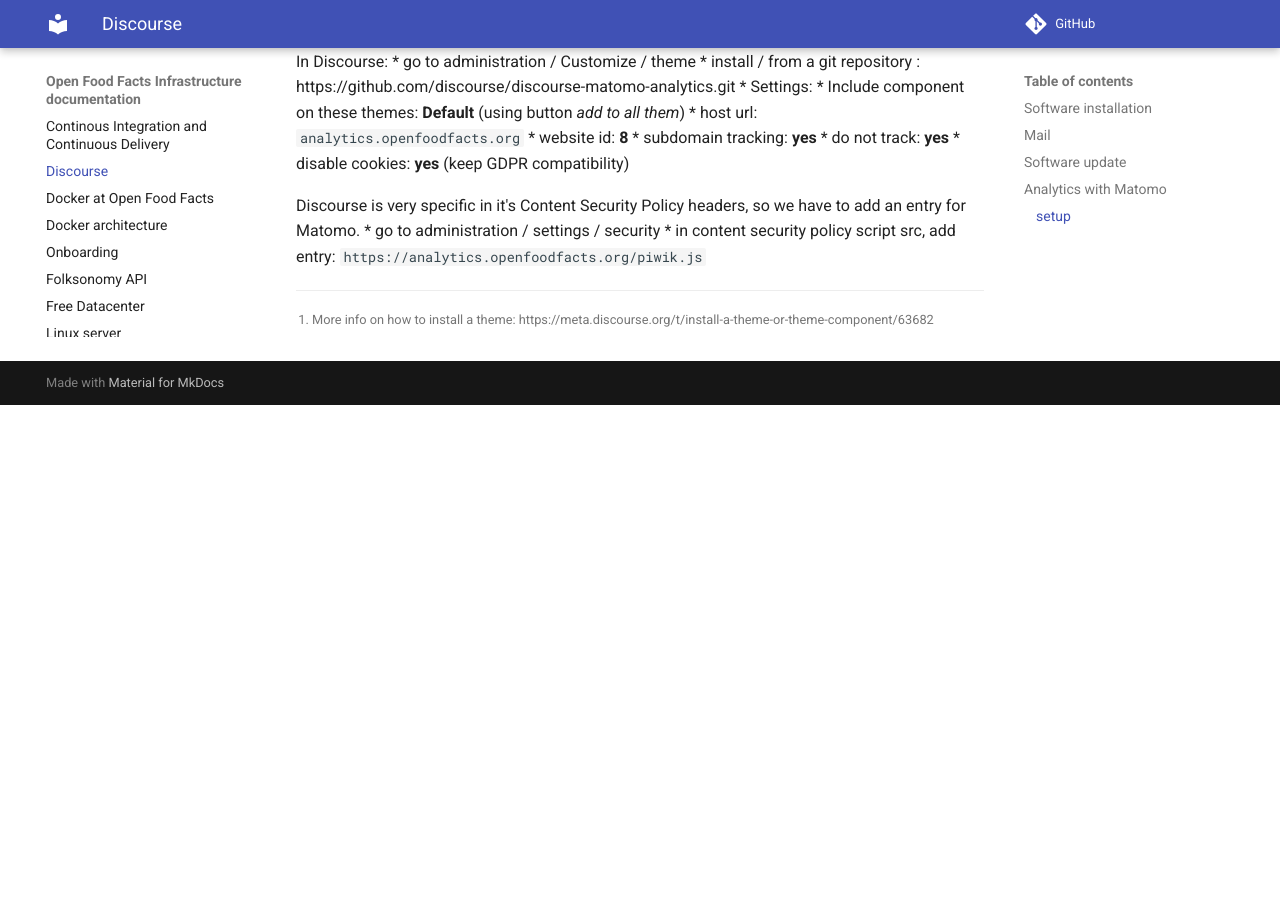
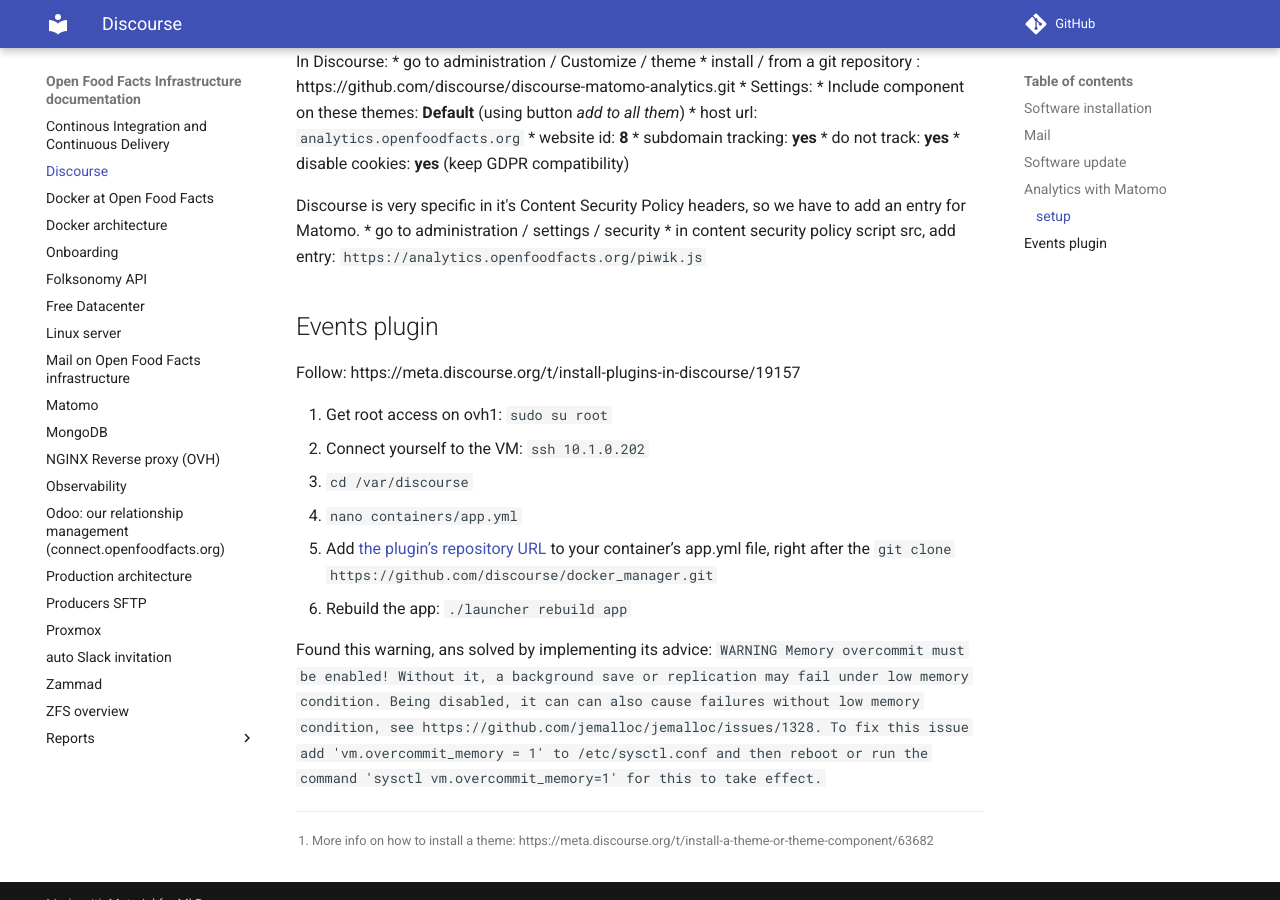
Before and after one commit to openfoodfacts/openfoodfacts-infrastructure, an MkDocs documentation site: the page built from docs/discourse.md, in a window 1280 px wide and 900 px high, scrolled down 1826 px. Built offline with MkDocs 1.6.1 and Material for MkDocs 9.7.7, drawn with Linux system fonts in a browser that asks for light colours; comment, search, counter and statistics services are not loaded; before the commit the page ends 2231 px from its top, so only the background shows below that.

Commit message:
Add Events plugin section (#212)

```diff
--- a/docs/discourse.md
+++ b/docs/discourse.md
@@ -82,6 +82,22 @@
 * go to administration / settings / security
 * in content security policy script src, add entry: `https://analytics.openfoodfacts.org/piwik.js`
 
+## Events plugin
+
+Follow: https://meta.discourse.org/t/install-plugins-in-discourse/19157
+
+1. Get root access on ovh1: `sudo su root`
+2. Connect yourself to the VM: `ssh 10.1.0.202`
+3. `cd /var/discourse`
+4. `nano containers/app.yml`
+5. Add [the plugin’s repository URL](https://github.com/paviliondev/discourse-events.git) to your container’s app.yml file, right after the `git clone https://github.com/discourse/docker_manager.git`
+6. Rebuild the app: `./launcher rebuild app`
+
+Found this warning, ans solved by implementing its advice:
+`WARNING Memory overcommit must be enabled! Without it, a background save or replication may fail under low memory condition. Being disabled, it can can also cause failures without low memory condition, see https://github.com/jemalloc/jemalloc/issues/1328. To fix this issue add 'vm.overcommit_memory = 1' to /etc/sysctl.conf and then reboot or run the command 'sysctl vm.overcommit_memory=1' for this to take effect.`
+
+
+
 
 [^install_theme]:
     More info on how to install a theme: https://meta.discourse.org/t/install-a-theme-or-theme-component/63682
```
